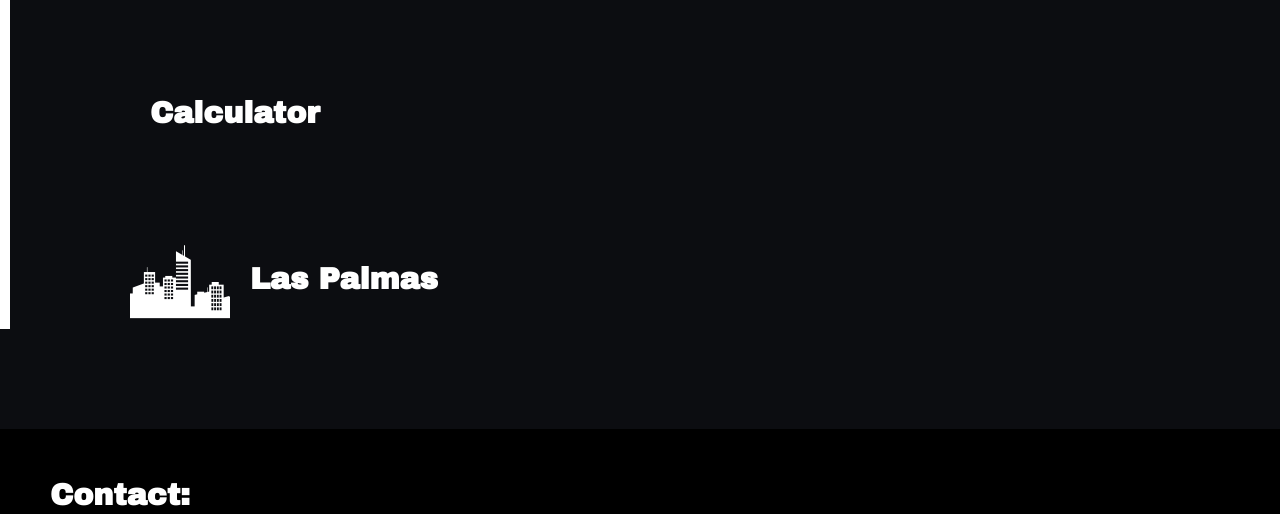
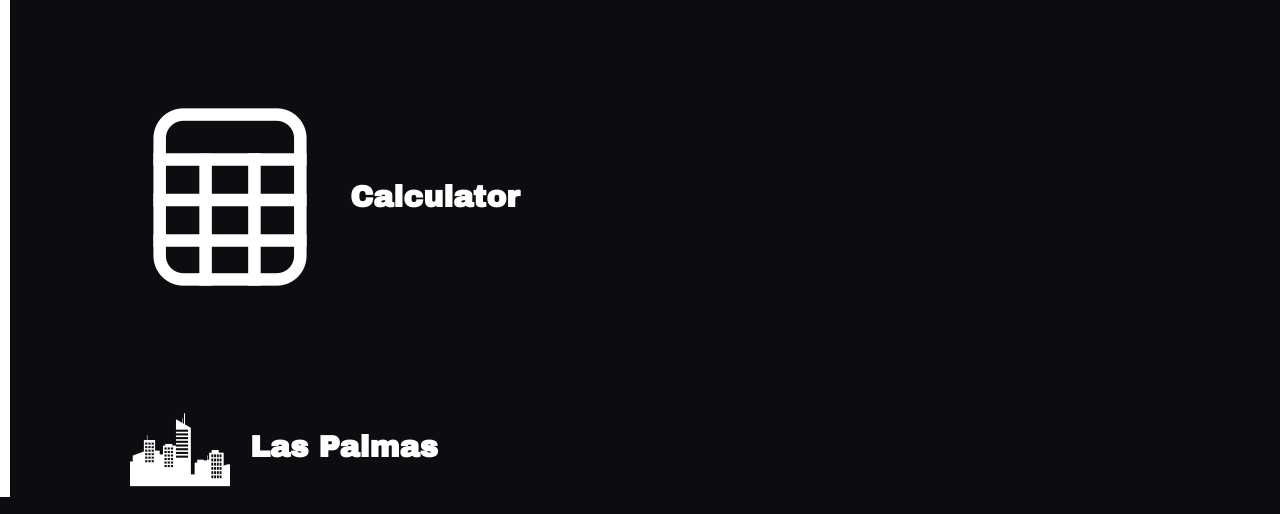
Before and after one commit to trodlop/trodlop.github.io, a plain HTML site: page index.html in a window 1280 px wide. Shown: the part 1499-2013 px from the top of the page. Drawn offline with Linux system fonts and the light colour scheme.

Commit message:
Update index.html

```diff
--- a/index.html
+++ b/index.html
@@ -92,7 +92,7 @@
         </a>
 
         <a class="main_grid_template flex_container_justify_center_vert" id="project_3" href="calculator/index.html" target="_blank">
-            <img src="" alt="">
+            <img src="images/calculator.png" alt="Calculator">
             <h1 class="template_project_heading">Calculator</h1>
         </a>
 
```
